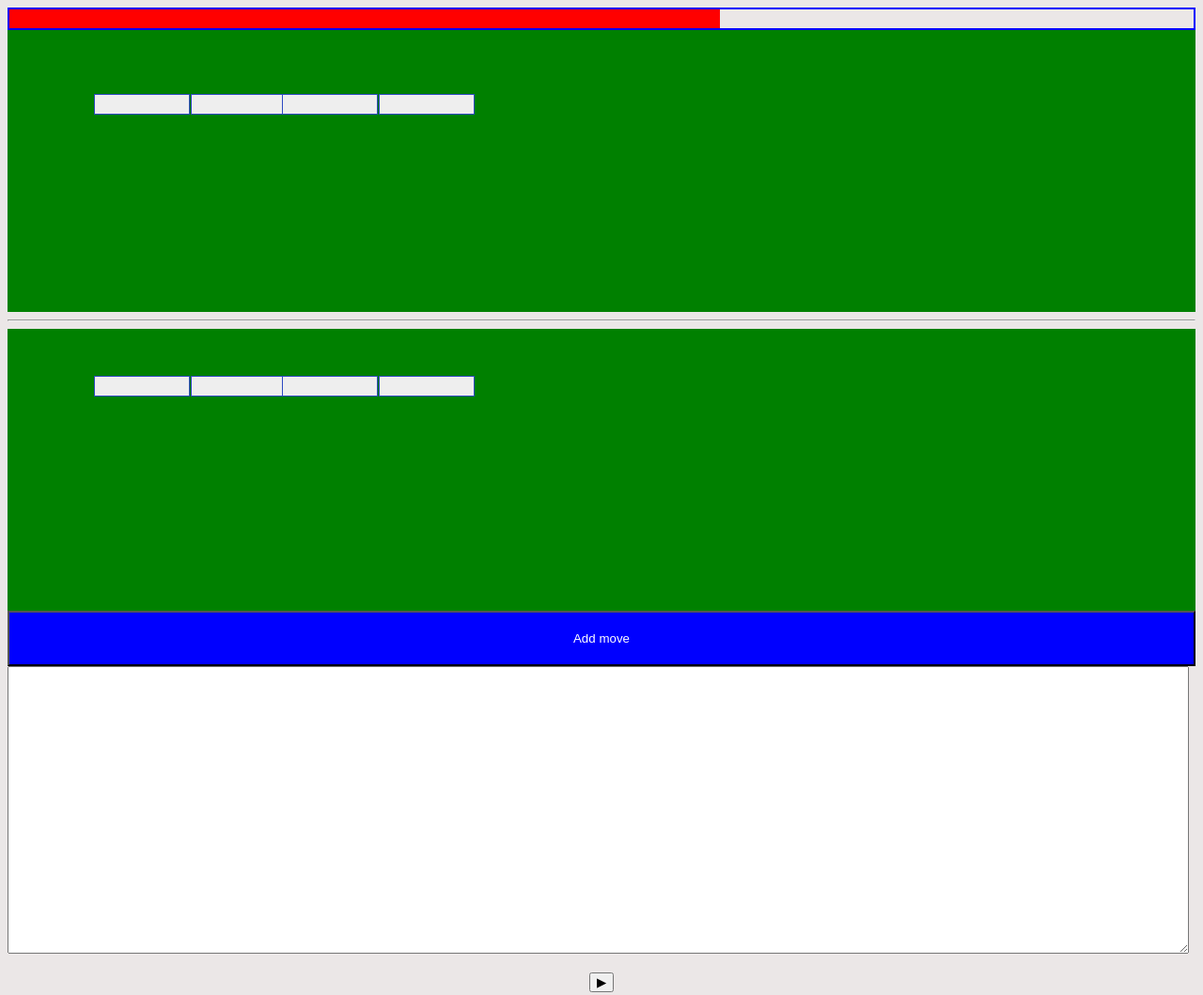
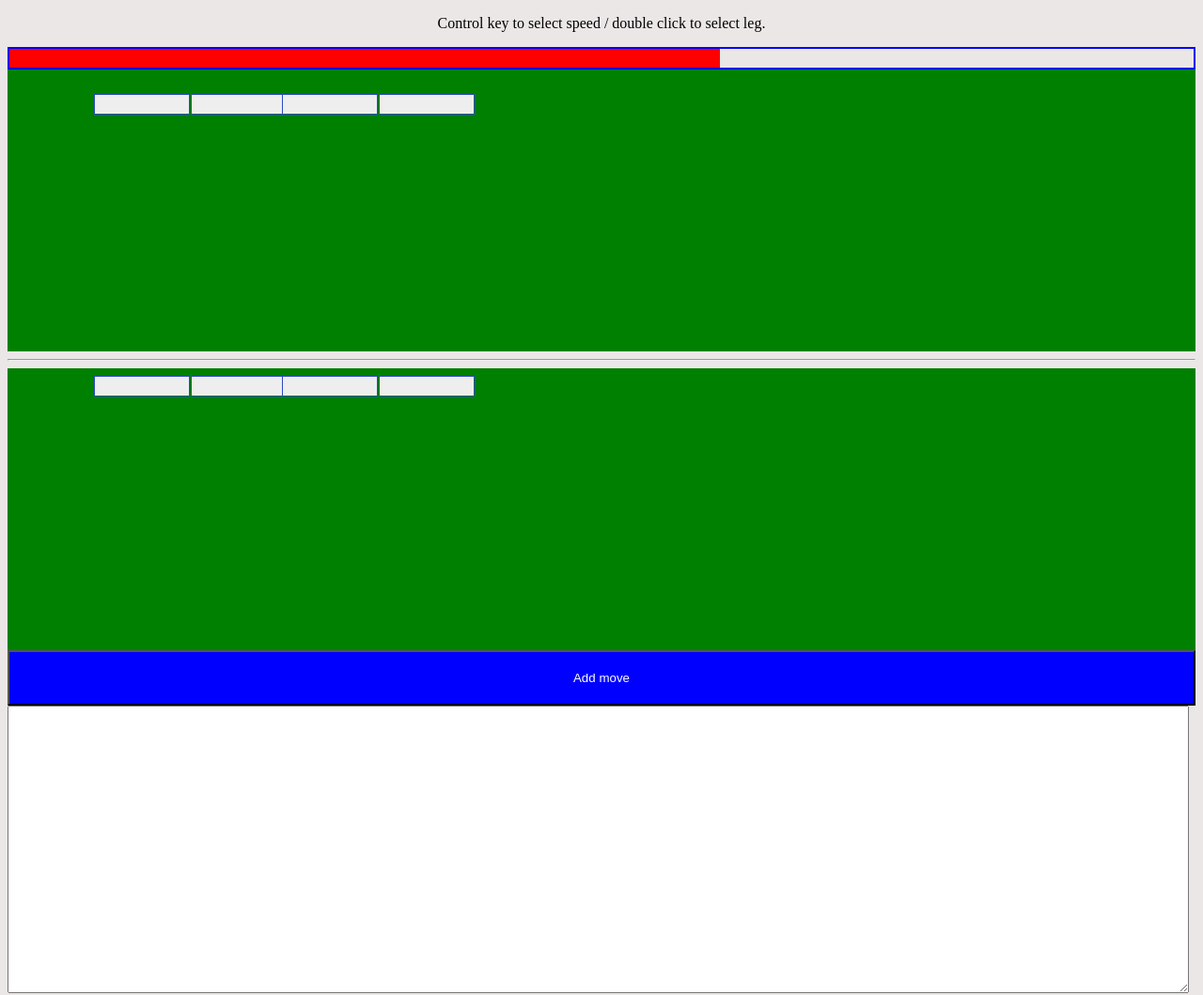
Before and after one commit to ToniNichev/projects-night-walker-v2, a website: page node-app/public/single-leg/index.html in a window 1280 px wide. Shown: the top 1059 px of the page at 94% size. Drawn offline with Linux system fonts and the light colour scheme.

Commit message:
work computer

```diff
--- a/node-app/public/single-leg/index.html
+++ b/node-app/public/single-leg/index.html
@@ -10,6 +10,7 @@
 </head>
 
 <body>
+  <p>Control key to select speed / double click to select leg.</p>
   <div id="speedMetter">
     <div id="speedBar"></div>
   </div>
```
